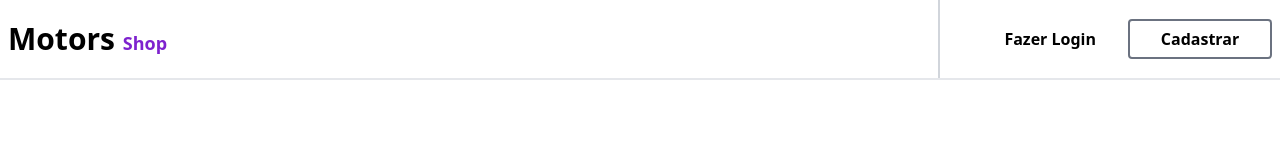
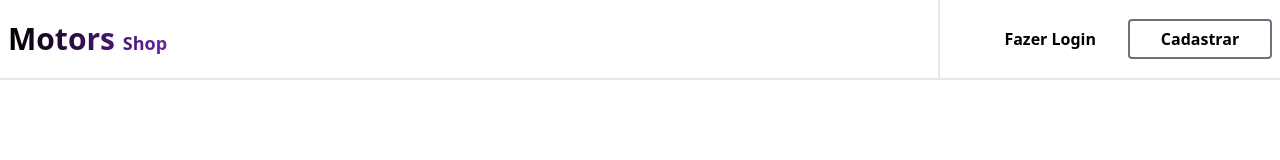
Before and after one commit to ProjectFullstackG18/motorsshop-frontend, a Next.js app: page / in a window 1280 px wide. Shown: the top 160 px of the page. Built offline with nearby package versions, Linux system fonts and the light colour scheme.

Commit message:
fix: gradient logo header

```diff
--- a/src/components/header/header.tsx
+++ b/src/components/header/header.tsx
@@ -12,8 +12,8 @@ export const Header = ({children}: IHeaderProps) => {
   return (
     <header className='h-20 border-b-2'>
         <div className=' pl-2 pr-2 max-w-screen-2xl mx-auto flex justify-between items-center h-full'>
-            <h2 className='text-3xl font-bold'>Motors <span className='text-lg text-purple-700'>Shop</span></h2>
-            <div className={`md:flex  duration-500 ${open ? `flex absolute w-full justify-evenly p-2 m-0 border-b-2 border-l-0 duration-500 mt-40` :  "hidden h-full duration-500 top-[-100%] "} items-center justify-between gap-8 border-l-2 border-gray-300 pl-16`}>
+            <h2 className='bg-gradient-to-l from-purple-800 to-black text-transparent bg-clip-text text-3xl font-bold'>Motors <span className='text-lg'>Shop</span></h2>
+            <div className={`md:flex  duration-500 ${open ? `flex absolute w-full justify-evenly p-2 m-0 border-b-2 border-l-white duration-500 mt-40` :  "hidden h-full duration-500 top-[-100%] "} items-center justify-between gap-8 border-l-2 pl-16`}>
                 {children}
             </div>
             <div className='md:hidden flex' onClick={() => setOpen(!open)}>
```
